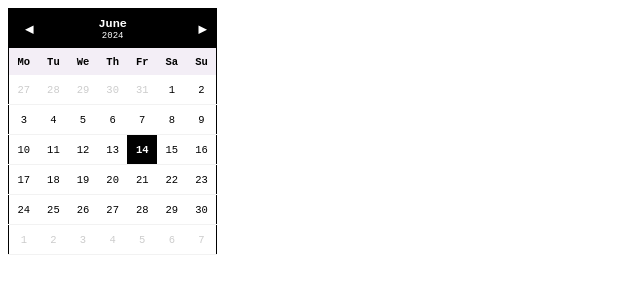
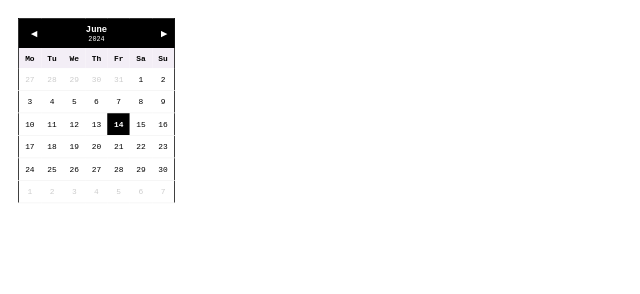
Before and after one commit to spookysmurph/purple-calendar, a plain HTML site: page index.html in a window 1280 px wide. Shown: the whole page, without its empty margins (0-640 px from the left). Drawn offline with Linux system fonts and the light colour scheme.

Commit message:
Update index.html scaling wrapper

```diff
--- a/index.html
+++ b/index.html
@@ -9,22 +9,22 @@
     <style>
         body {
             font-family: monospace;
-
         }
 
         .wrapper {
             display: flex;
-    align-items: center;
-    justify-content: center;
+            align-items: flex-start;
+            justify-content: flex-start;
             flex-direction: column;
-    min-height: 100%;
+            min-height: 100vh;
+            padding: 10px;
         }
 
-
         #calendar {
-    margin:  0 auto;
+            margin: 0 auto;
             font-size: 10.5px;
         }
+
         table {
             border-collapse: collapse;
             table-layout: fixed;
@@ -34,11 +34,12 @@ table {
             border-radius: 3.75px;
         }
 
-.month{
+        .month {
             background-color: #000;
             color: #fff;
             font-size: 1.125em;
         }
+
         .year {
             font-size: 9px;
             font-weight: normal;
@@ -47,28 +48,24 @@ table {
             color: #fff;
         }
 
-.day-header{
+        .day-header {
             background-color: #f3eef6;
         }
 
-td,th {
+        td, th {
             text-align: center;
             background-color: #fff;
         }
+
         th {
             padding: 7.5px;
-    /* background-color: #000000;
-    color: #fff; */
-    /* font-weight: normal; */
         }
-
-
-
 
         td {
             padding: 0;
             border-bottom: 0.75px solid rgba(0,0,0,0.05);
         }
+
         td>span {
             color: rgb(0, 0, 0);
             padding: 7.5px;
@@ -77,16 +74,15 @@ td>span {
             transition: border 0.3s ease;
         }
 
-
         td.avui>span {
             font-weight: bold;
             background-color: #000000;
             color: #fff;
         }
-td.fora > span {
+
+        td.fora>span {
             opacity: 0.2;
         }
-
 
         .boto-next, .boto-prev {
             background: #000;
@@ -104,66 +100,54 @@ td.fora > span {
             position: absolute;
             top: 11.25px;
         }
-.boto-next { right: 7.5px; padding-left: 9.75px; }
-.boto-prev { left: 7.5px; padding-right: 9.75px;}
 
+        .boto-next {
+            right: 7.5px;
+            padding-left: 9.75px;
+        }
 
+        .boto-prev {
+            left: 7.5px;
+            padding-right: 9.75px;
+        }
+
+        .scaling-wrapper {
+            transform: scale(0.75); /* Scale to 75% */
+            transform-origin: top left; /* Adjust as needed */
+        }
     </style>
 </head>
 <body>
-    <div class="">
+    <div class="wrapper">
+        <div class="scaling-wrapper">
             <div id="calendar"></div>
+        </div>
     </div>
     <script>
         var months = [
-    'January',
-    'February',
-    'March',
-    'April',
-    'May',
-    'June',
-    'July',
-    'August',
-    'September',
-    'October',
-    'November',
-    'December'
+            'January', 'February', 'March', 'April', 'May', 'June',
+            'July', 'August', 'September', 'October', 'November', 'December'
         ];
 
         var days = [
-    'Sunday',
-    'Monday',
-    'Tuesday',
-    'Wedensday',
-    'Thursday',
-    'Friday',
-    'Saturday'
+            'Sunday', 'Monday', 'Tuesday', 'Wednesday', 'Thursday', 'Friday', 'Saturday'
         ];
 
         var days_abr = [
-    'Su',
-    'Mo',
-    'Tu',
-    'We',
-    'Th',
-    'Fr',
-    'Sa'
+            'Su', 'Mo', 'Tu', 'We', 'Th', 'Fr', 'Sa'
         ];
 
         Number.prototype.pad = function(num) {
             var str = '';
-    for(var i = 0; i < (num-this.toString().length); i++)
+            for (var i = 0; i < (num - this.toString().length); i++)
                 str += '0';
             return str += this.toString();
         }
 
-function calendar(widget, data)
-{
-
+        function calendar(widget, data) {
             var original = widget.getElementsByClassName('actiu')[0];
 
-    if(typeof original === 'undefined')
-    {
+            if (typeof original === 'undefined') {
                 original = document.createElement('table');
                 original.setAttribute('data-actual',
                     data.getFullYear() + '/' +
@@ -173,16 +157,13 @@ function calendar(widget, data)
             }
 
             var diff = data - new Date(original.getAttribute('data-actual'));
-
             diff = new Date(diff).getMonth();
 
             var e = document.createElement('table');
-
-    e.className = diff  === 0 ? 'amagat-esquerra' : 'amagat-dreta';
+            e.className = diff === 0 ? 'amagat-esquerra' : 'amagat-dreta';
             e.innerHTML = '';
 
             widget.appendChild(e);
-
             e.setAttribute('data-actual',
                 data.getFullYear() + '/' +
                 data.getMonth().pad(2) + '/' +
@@ -191,7 +172,7 @@ function calendar(widget, data)
             var fila = document.createElement('tr');
             var titol = document.createElement('th');
             titol.setAttribute('colspan', 7);
-    titol.setAttribute('class','month');
+            titol.setAttribute('class', 'month');
 
             var boto_prev = document.createElement('button');
             boto_prev.className = 'boto-prev';
@@ -204,7 +185,6 @@ function calendar(widget, data)
             titol.appendChild(boto_prev);
             titol.appendChild(document.createElement('span')).innerHTML =
                 months[data.getMonth()] + '<span class="year">' + data.getFullYear() + '</span>';
-
             titol.appendChild(boto_next);
 
             boto_prev.onclick = function() {
@@ -222,71 +202,45 @@ function calendar(widget, data)
 
             fila = document.createElement('tr');
 
-    for(var i = 1; i < 7; i++)
-    {
+            for (var i = 1; i < 7; i++) {
                 fila.innerHTML += '<th class="day-header">' + days_abr[i] + '</th>';
             }
 
             fila.innerHTML += '<th class="day-header">' + days_abr[0] + '</th>';
             e.appendChild(fila);
 
-    /* Obtinc el dia que va acabar el mes anterior */
-    var inici_mes =
-        new Date(data.getFullYear(), data.getMonth(), -1).getDay();
+            var inici_mes = new Date(data.getFullYear(), data.getMonth(), -1).getDay();
+            var actual = new Date(data.getFullYear(), data.getMonth(), -inici_mes);
 
-    var actual = new Date(data.getFullYear(),
-			  data.getMonth(),
-			  -inici_mes);
-
-    /* 6 setmanes per cobrir totes les posiblitats
-     *  Quedaria mes consistent alhora de mostrar molts mesos
-     *  en una quadricula */
-    for(var s = 0; s < 6; s++)
-    {
+            for (var s = 0; s < 6; s++) {
                 var fila = document.createElement('tr');
-
-        for(var d = 1; d < 8; d++)
-        {
+                for (var d = 1; d < 8; d++) {
                     var cela = document.createElement('td');
                     var span = document.createElement('span');
-
                     cela.appendChild(span);
-
                     span.innerHTML = actual.getDate();
-
-            if(actual.getMonth() !== data.getMonth())
-                cela.className = 'fora';
-
-            /* Si es avui el decorem */
-            if(data.getDate() == actual.getDate() &&
-	       data.getMonth() == actual.getMonth())
-		cela.className = 'avui';
-
-	    actual.setDate(actual.getDate()+1);
+                    if (actual.getMonth() !== data.getMonth()) cela.className = 'fora';
+                    if (data.getDate() == actual.getDate() && data.getMonth() == actual.getMonth()) cela.className = 'avui';
+                    actual.setDate(actual.getDate() + 1);
                     fila.appendChild(cela);
                 }
-
                 e.appendChild(fila);
             }
 
             setTimeout(function() {
                 e.className = 'actiu';
-        original.className +=
-        diff === 0 ? ' amagat-dreta' : ' amagat-esquerra';
+                original.className += diff === 0 ? ' amagat-dreta' : ' amagat-esquerra';
             }, 20);
 
             original.className = 'inactiu';
-
             setTimeout(function() {
                 var inactius = document.getElementsByClassName('inactiu');
-        for(var i = 0; i < inactius.length; i++)
+                for (var i = 0; i < inactius.length; i++)
                     widget.removeChild(inactius[i]);
             }, 1000);
-
         }
 
         calendar(document.getElementById('calendar'), new Date());
-
     </script>
 </body>
 </html>
```
Lines whose indentation alone changed are shown as unchanged.
